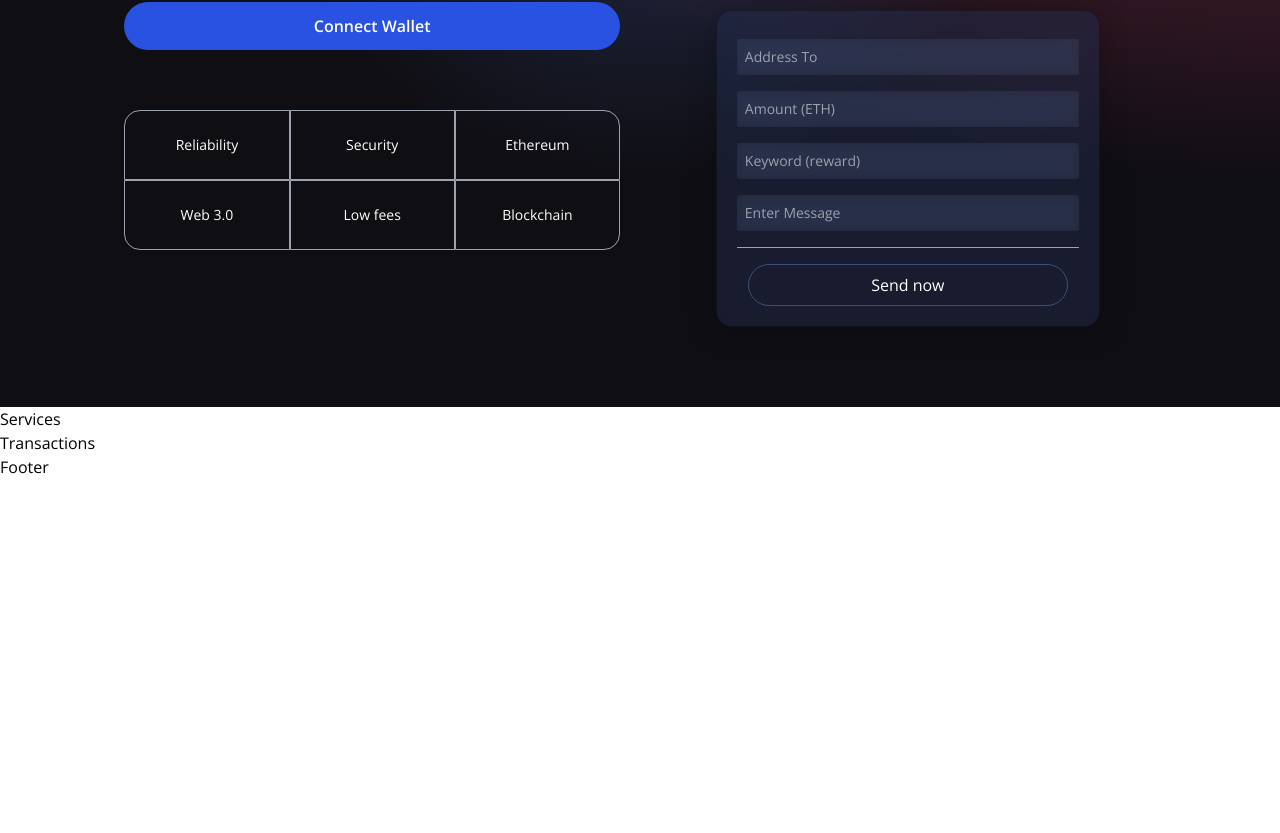
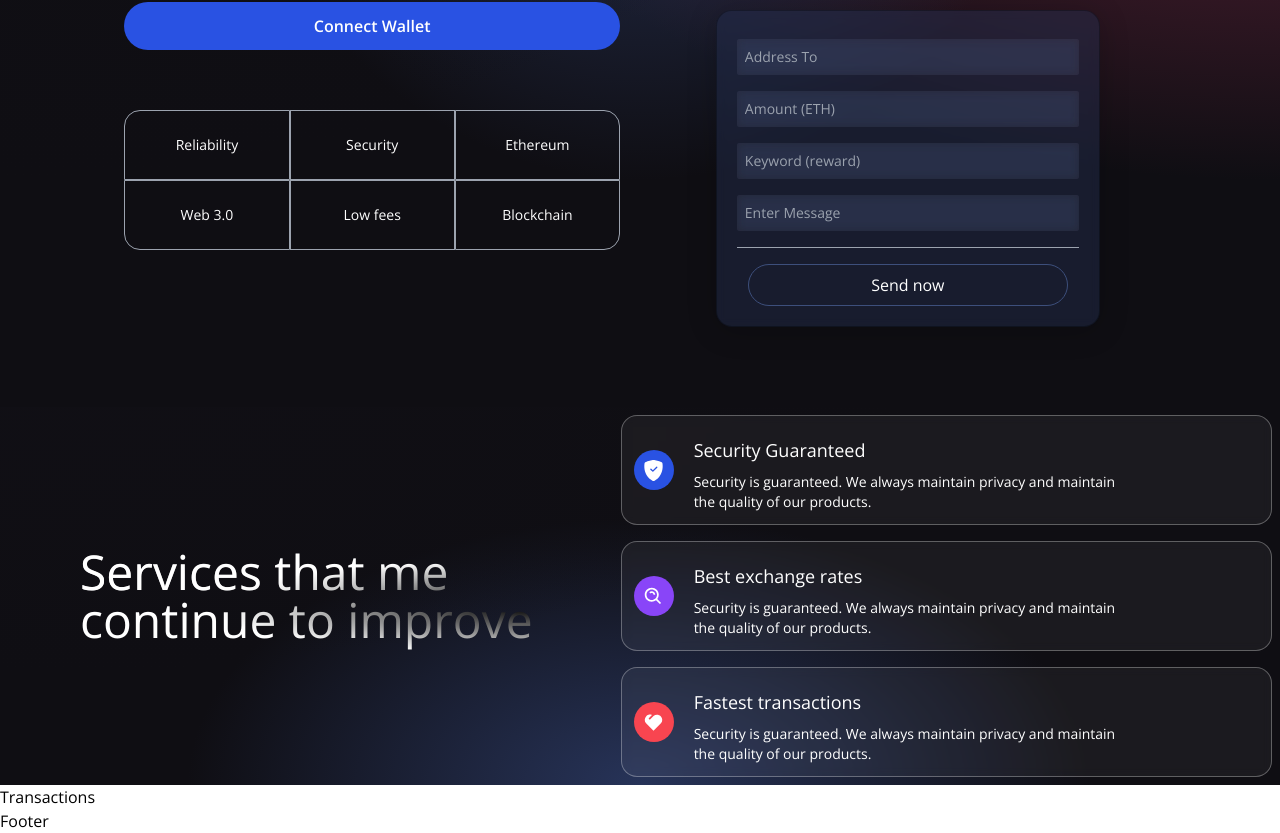
Before and after one commit to mrmidaw/crypto-universe-web3.0, a React (Vite) app in the folder client/: page / in a window 1280 px wide. Shown: the part 366-1199 px from the top of the page. Before the commit the page ends 845 px from the top, so only its background shows below. Built offline with nearby package versions, Linux system fonts and the light colour scheme.

Commit message:
services page

```diff
--- /dev/null
+++ b/client/src/components/ServiceCard.tsx
@@ -0,0 +1,24 @@
+import React, { FC } from 'react';
+// import { IconType } from 'react-icons';
+
+export interface IServiceCard {
+    color: string;
+    title: string;
+    icon: any; // or IconType
+    subTitle: string;
+}
+
+export const ServiceCard: FC<IServiceCard> = ({ color, title, icon, subTitle }) => {
+    return (
+        <div className='flex flex-row justify-start items-center white-glassmorphism p-3 m-2 cursor-pointer hover:shadow-xl'>
+            <div className={`w-10 h-10 rounded-full flex justify-center items-center ${color}`}>
+                {icon}
+            </div>
+
+            <div className='ml-5 flex flex-col flex-1'>
+                <h1 className='mt-2 text-white text-lg'>{title}</h1>
+                <p className='mt-2 text-white text-sm md:w-9/12'>{subTitle}</p>
+            </div>
+        </div>
+    );
+};
--- a/client/src/pages/Services.tsx
+++ b/client/src/pages/Services.tsx
@@ -1,7 +1,44 @@
 import React, { FC } from 'react';
+import { ServiceCard } from '../components/ServiceCard';
+
+import { BsShieldFillCheck } from 'react-icons/bs';
+import { BiSearchAlt } from 'react-icons/bi';
+import { RiHeart2Fill } from 'react-icons/ri';
 
 export const Services: FC = () => {
     return (
-        <div>Services</div>
+        <div className='flex flex-col md:flex-row w-full justify-center items-center gradient-bg-services'>
+            <div className='flex mf:flex-row flex-col items-center
+                justify-between md:p-20 py-12 px-4'>
+                <div className='flex-1 flex flex-col justify-start items-start'>
+                    <h1 className='text-white text-3xl sm:text-5xl py-2 text-gradient'>
+                        Services that me
+                        <br />
+                        continue to improve
+                    </h1>
+                </div>
+            </div>
+
+            <div className='flex-1 flex flex-col justify-start items-center'>
+                <ServiceCard
+                    color='bg-[#2952E3]'
+                    title='Security Guaranteed'
+                    icon={<BsShieldFillCheck fontSize={21} className="text-white" />}
+                    subTitle="Security is guaranteed. We always maintain privacy and maintain the quality of our products."
+                />
+                <ServiceCard
+                    color='bg-[#8945F8]'
+                    title='Best exchange rates'
+                    icon={<BiSearchAlt fontSize={21} className="text-white" />}
+                    subTitle="Security is guaranteed. We always maintain privacy and maintain the quality of our products."
+                />
+                <ServiceCard
+                    color='bg-[#F84550]'
+                    title='Fastest transactions'
+                    icon={<RiHeart2Fill fontSize={21} className="text-white" />}
+                    subTitle="Security is guaranteed. We always maintain privacy and maintain the quality of our products."
+                />
+            </div>
+        </div>
     );
 };
```
